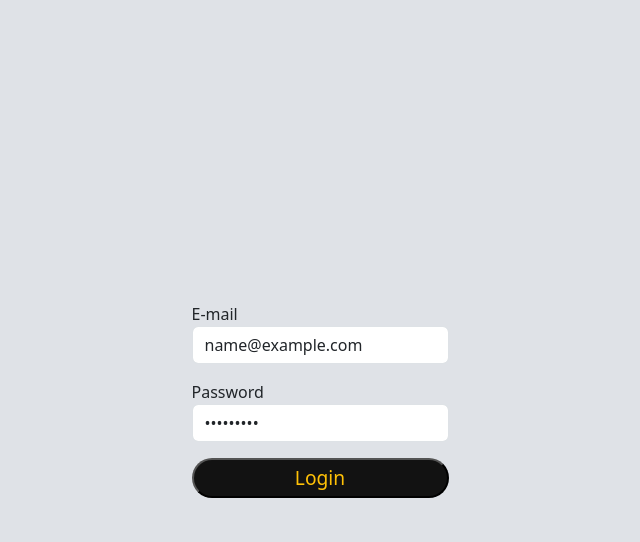
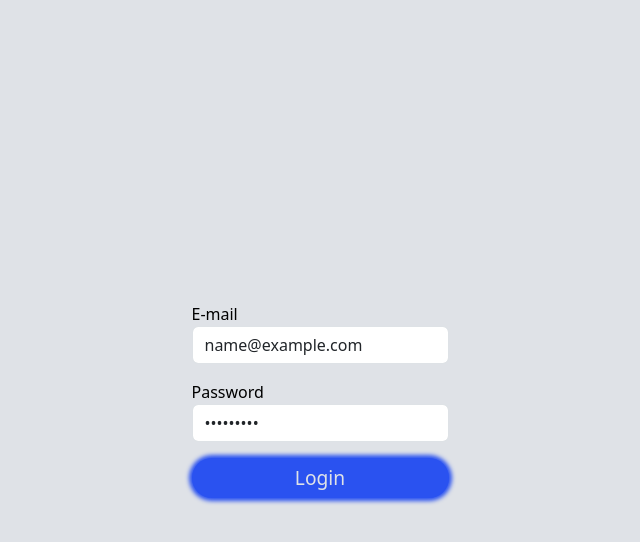
Before and after one commit to GoktugYmsk/pinsoft-to-do-list, a React (Create React App) app: page / in a window 1280 px wide. Both pictures are taken after typing "name@example.com", "Sample123" into the empty fields and a click on the button "Login". Shown: the top 542 px of the page, without its empty margins (320-960 px from the left). Built offline with nearby package versions, Linux system fonts and the light colour scheme; no server answers.

Commit message:
login page dark theme

```diff
--- a/src/compoents/content/login/index.jsx
+++ b/src/compoents/content/login/index.jsx
@@ -1,7 +1,7 @@
 import React, { useState, useEffect } from 'react';
 import { useNavigate } from 'react-router-dom';
 import { getAuth, signInWithEmailAndPassword, onAuthStateChanged } from 'firebase/auth';
-
+import { useSelector } from 'react-redux';
 import './index.scss';
 
 const Login = () => {
@@ -11,6 +11,7 @@ const Login = () => {
   const [isLoading, setIsLoading] = useState(true);
 
   const navigate = useNavigate();
+  const active = useSelector((state) => state.darkActive.active);
 
   useEffect(() => {
     const auth = getAuth();
@@ -52,7 +53,7 @@ const Login = () => {
   }
 
   return (
-    <div className="login__container">
+    <div className={`login__container' ${active ? 'login__container-active' : 'login__container'}`}>
       <form onSubmit={handleLogin}>
         <div className='form-group mb-3'>
           <label htmlFor="email">E-mail</label>
--- a/src/compoents/content/login/index.scss
+++ b/src/compoents/content/login/index.scss
@@ -1,105 +1,49 @@
+
+.login__container-active{
+    display: flex;
+    align-items: center;
+    justify-content: center;
+    height: 100vh;
+    color:black !important;
+
+    .login-button{
+        background-color: #2a52f0 !important;
+        box-shadow: 0px 0px 4px 3px #2a52f0 !important;
+        color: #dfe2e7 !important;
+        width: 100%;
+        height: 40px;
+        border-style: none;
+        border-radius: 20px;
+        font-size: 1.2rem;
+        transition: 0.3s;
+    }
+
+    .login-button:hover{
+        opacity: 0.9;
+    }
+}
+
 .login__container{
     display: flex;
     align-items: center;
     justify-content: center;
     height: 100vh;
-
+    color: white;
 
     .login-button{
         cursor: pointer;
         width: 100%;
         height: 40px;
+        border-style: none;
         border-radius: 20px;
-        background-color: #121212;
-        color:  #FFC107;
+        background-color:#FFC107;
+        box-shadow: 0px 0px 4px 3px #c49404;
         font-size: 1.2rem;
         transition: 0.3s;
+        color: #242424;
     }
 
     .login-button:hover{
-        background-color: #242424;
+        opacity: 0.9;
     }
 }
-
-// .input__group {
-//     display: flex;
-//     position: relative;
-//     top: 250px;
-//     align-items: center;
-//     justify-content: center;
-//     flex-direction: column;
-//     width: 400px;
-//     height: 400px;
-//     background: rgb(7, 46, 145);
-//     border-radius: 20px;
-//     color: white;
-//     gap: 20px;
-
-//     input {
-//         border-radius: 20px;
-//         outline: none;
-//     }
-
-//     button {
-//         display: flex;
-//         align-items: center;
-//         justify-content: center;
-//         border-style: none;
-//         border-radius: 20px;
-//         background: #FFC107;
-
-//         p {
-//             margin: 8px 14px;
-//         }
-
-//         &:hover {
-//             background: #ffc927;
-//         }
-
-//         &:focus {
-//             position: relative;
-//             overflow: hidden;
-//             z-index: 1;
-//         }
-
-//         &:focus::before {
-//             content: "";
-//             position: absolute;
-//             width: 100%;
-//             height: 100%;
-//             background: rgba(255, 255, 255, 0.3);
-//             border-radius: 50%;
-//             animation: bubbleEffect 1s ease-out infinite;
-//         }
-//     }
-// }
-
-// @keyframes bubbleEffect {
-//     0% {
-//         transform: scale(0);
-//         opacity: 1;
-//     }
-
-//     50% {
-//         transform: scale(1);
-//         opacity: 0.7;
-//     }
-
-//     100% {
-//         transform: scale(1.3);
-//         opacity: 0;
-//     }
-// }
-
-// //   Ligth Theme
-// .login__container-ligth {
-
-//     .input__group {
-//         background: rgb(34, 82, 206);
-
-//         button {
-//             background: #2af0a4;
-//         }
-//     }
-
-// }
```
